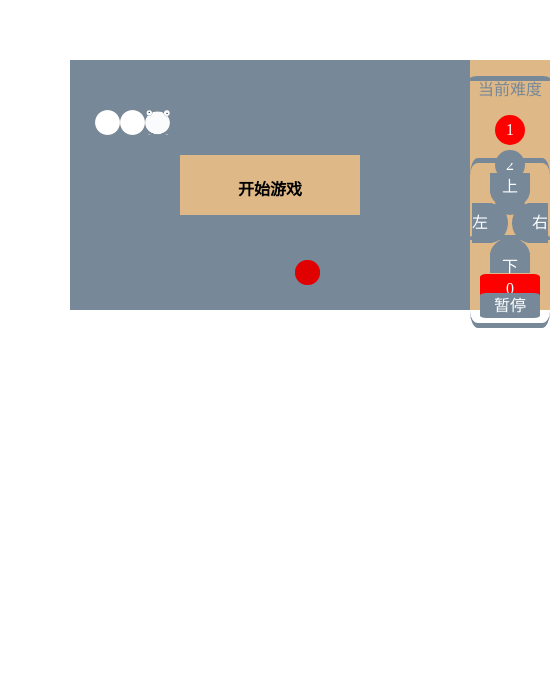
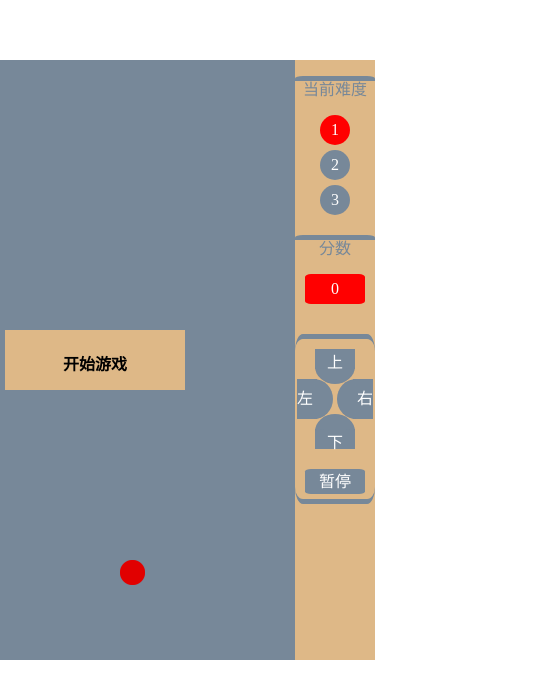
Before and after one commit to is-zhou/gluttonous-snake, a plain HTML site: page index.html in a window 390 px wide. Shown: the part 162-844 px from the top of the page, 550 px wide, since content can reach past the window. Drawn offline with Linux system fonts and the light colour scheme.

Commit message:
我的贪吃蛇游戏

```diff
--- a/css/index.css
+++ b/css/index.css
@@ -11,21 +11,11 @@
 @media screen and (max-width: 700px) {
   #map {
     width: 400px;
-    height: 250px;
+    height: 600px;
     left: 50%;
     top: 50%;
     margin-top: -200px;
-    margin-left: -125px;
-  }
-  #box {
-    position: absolute;
-    top: 320px;
-    width: 80px;
-    height: 120px;
-    border-radius: 10%;
-    border-top: lightslategray solid 5px;
-    border-bottom: lightslategray solid 5px;
-    color: lightslategray;
+    margin-left: -300px;
   }
 }
 #start {
@@ -86,11 +76,10 @@
   margin-top: 20px;
 }
 #box {
-  position: fixed;
-  bottom: 100px;
   width: 80px;
   height: 160px;
   border-radius: 10%;
+  margin-top: 30px;
   border-top: lightslategray solid 5px;
   border-bottom: lightslategray solid 5px;
   color: lightslategray;
```
